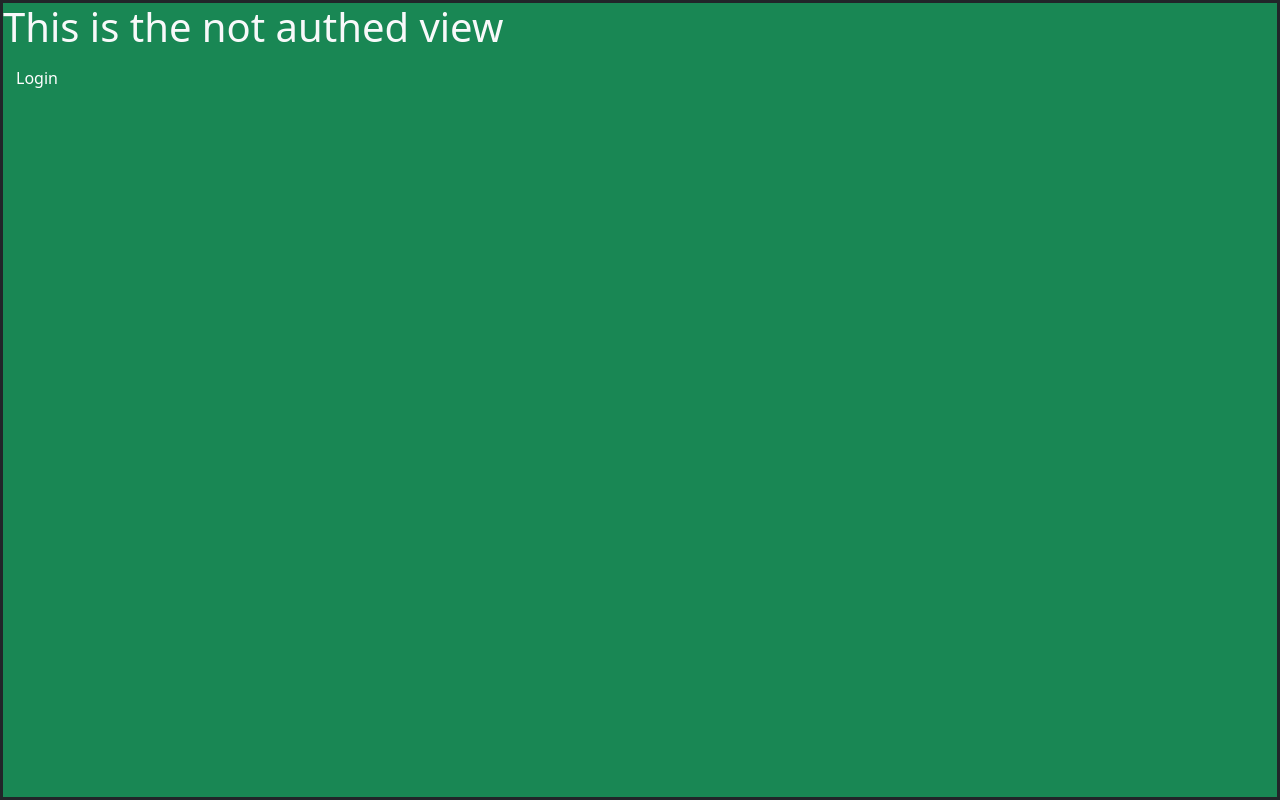
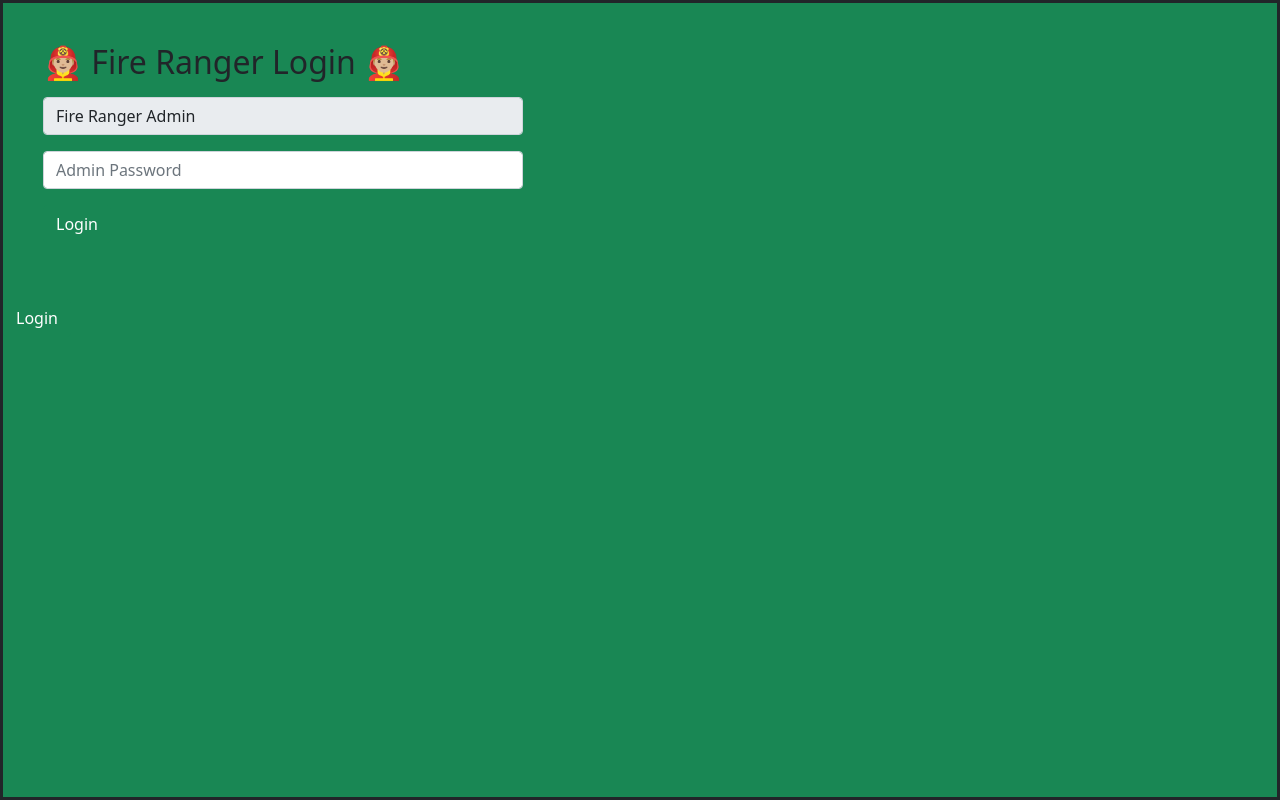
Before and after one commit to oriyash/synoptic-y2, a Vue app in the folder client/: page /admin in a window 1280 px wide. Built offline with nearby package versions, Linux system fonts and the light colour scheme.

Commit message:
login form

```diff
--- a/client/src/components/NoAdmin.vue
+++ b/client/src/components/NoAdmin.vue
@@ -1,5 +1,30 @@
 <template>
-    <h1>This is the not authed view</h1>
+    <div class="container text-dark m-4 p-3">
+        <h2 class="mb-1">👨🏼‍🚒 Fire Ranger Login 👨🏼‍🚒</h2>
+        <section class="w-100 d-flex mt-3">
+            <form style="width: 30rem" @submit.prevent="onSubmit(pword)">
+                <div class="mb-3">
+                    <input
+                        class="form-control"
+                        type="text"
+                        value="Fire Ranger Admin"
+                        disabled
+                    />
+                </div>
+                <div class="mb-3">
+                    <input
+                        class="form-control"
+                        placeholder="Admin Password"
+                        type="password"
+                        v-model="pword"
+                    />
+                </div>
+                <div class="mb-3">
+                    <button class="btn btn-success" type="submit">Login</button>
+                </div>
+            </form>
+        </section>
+    </div>
 </template>
 
 <script>
```
